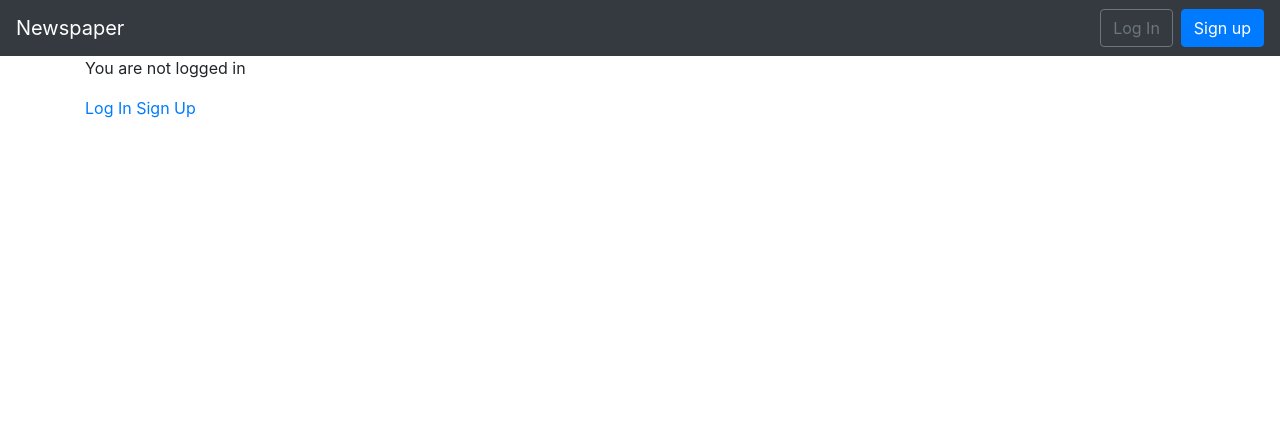
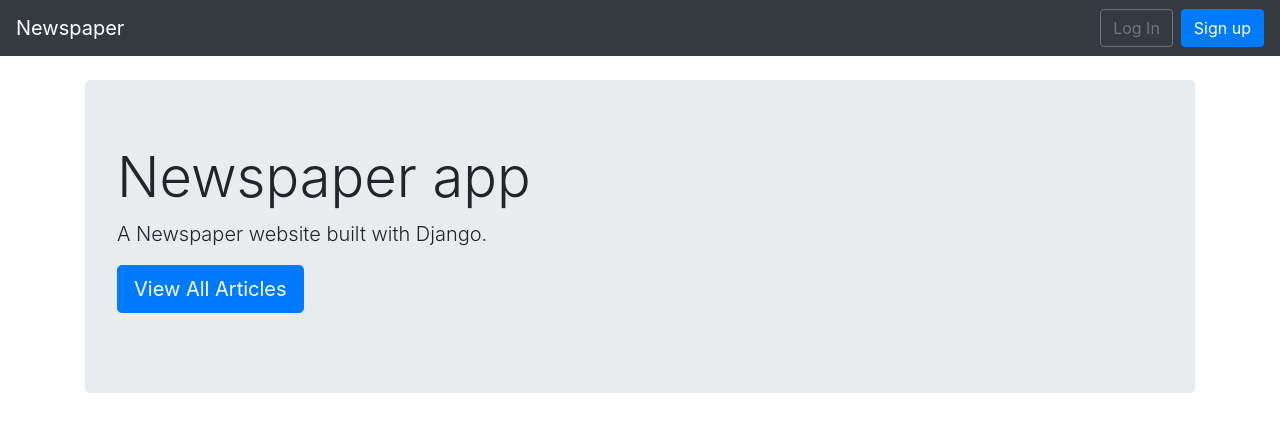
Before and after one commit to cvetanovv/news, a Django app: page / in a window 1280 px wide. Shown: the top 432 px of the page. Run offline with Django 4.2, Linux system fonts and the light colour scheme.

Commit message:
Add "Create page" and update home.html

```diff
--- a/articles/urls.py
+++ b/articles/urls.py
@@ -1,9 +1,10 @@
 from django.urls import path
-from .views import ArticleListView, ArticleUpdateView, ArticleDetailView, ArticleDeleteView
+from .views import ArticleListView, ArticleUpdateView, ArticleDetailView, ArticleDeleteView, ArticleCreateView
 
 urlpatterns = [
     path('<int:pk>/edit/', ArticleUpdateView.as_view(), name='article_edit'),
     path('<int:pk>/', ArticleDetailView.as_view(), name='article_detail'),
     path('<int:pk>/delete/', ArticleDeleteView.as_view(), name='article_delete'),
+    path('new/', ArticleCreateView.as_view(), name='article_new'),
     path('', ArticleListView.as_view(), name='article_list'),
 ]
--- a/templates/base.html
+++ b/templates/base.html
@@ -13,6 +13,13 @@
 <body>
 <nav class="navbar navbar-expand-lg navbar-dark bg-dark">
     <a class="navbar-brand" href="{% url 'home' %}">Newspaper</a>
+    {% if user.is_authenticated %}
+        <ul class="navbar-nav mr-auto">
+            <li class="nav-item">
+                <a href="{% url 'article_new' %}">+ New</a>
+            </li>
+        </ul>
+    {% endif %}
     <button class="navbar-toggler" type="button" data-toggle="collapse"
             data-target="#navbarSupportedContent"
             aria-controls="navbarSupportedContent" aria-expanded="false"
--- a/templates/home.html
+++ b/templates/home.html
@@ -3,12 +3,14 @@
 {% block title %}Home{% endblock %}
 
 {% block content %}
-    {% if user.is_authenticated %}
-        Hi {{ user.username }}! You are {{ user.age }} years old.
-        <p><a href="{% url 'logout' %}">Log Out</a></p>
-    {% else %}
-        <p>You are not logged in</p>
-        <a href="{% url 'login' %}">Log In</a>
-        <a href="{% url 'signup' %}">Sign Up</a>
-    {% endif %}
+    <br/>
+    <div class="jumbotron">
+        <h1 class="display-4">Newspaper app</h1>
+        <p class="lead">A Newspaper website built with Django.</p>
+        <p class="lead">
+            <a class="btn btn-primary btn-lg" href="{% url 'article_list' %}" role="button">
+                View All Articles
+            </a>
+        </p>
+    </div>
 {% endblock %}
```
Also changed, not shown: articles/views.py (+7 -1 lines), templates/article_new.html (added, +10 -0 lines).
